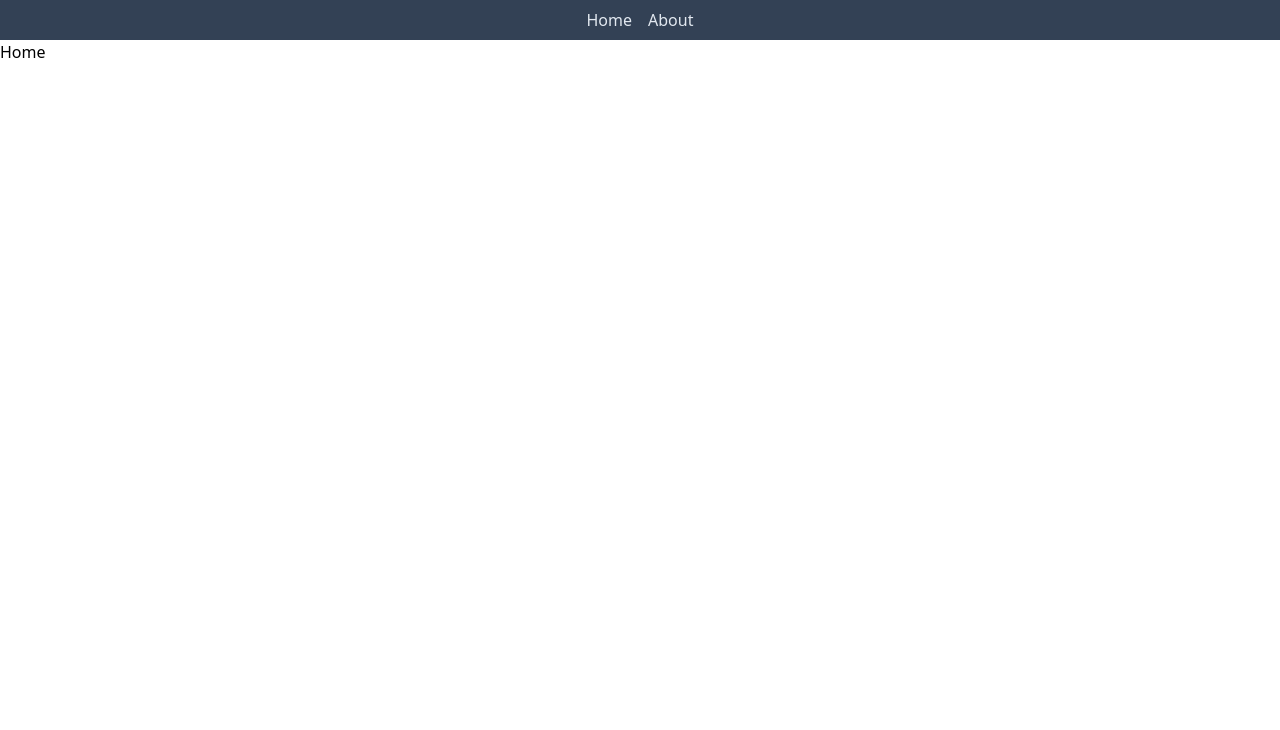
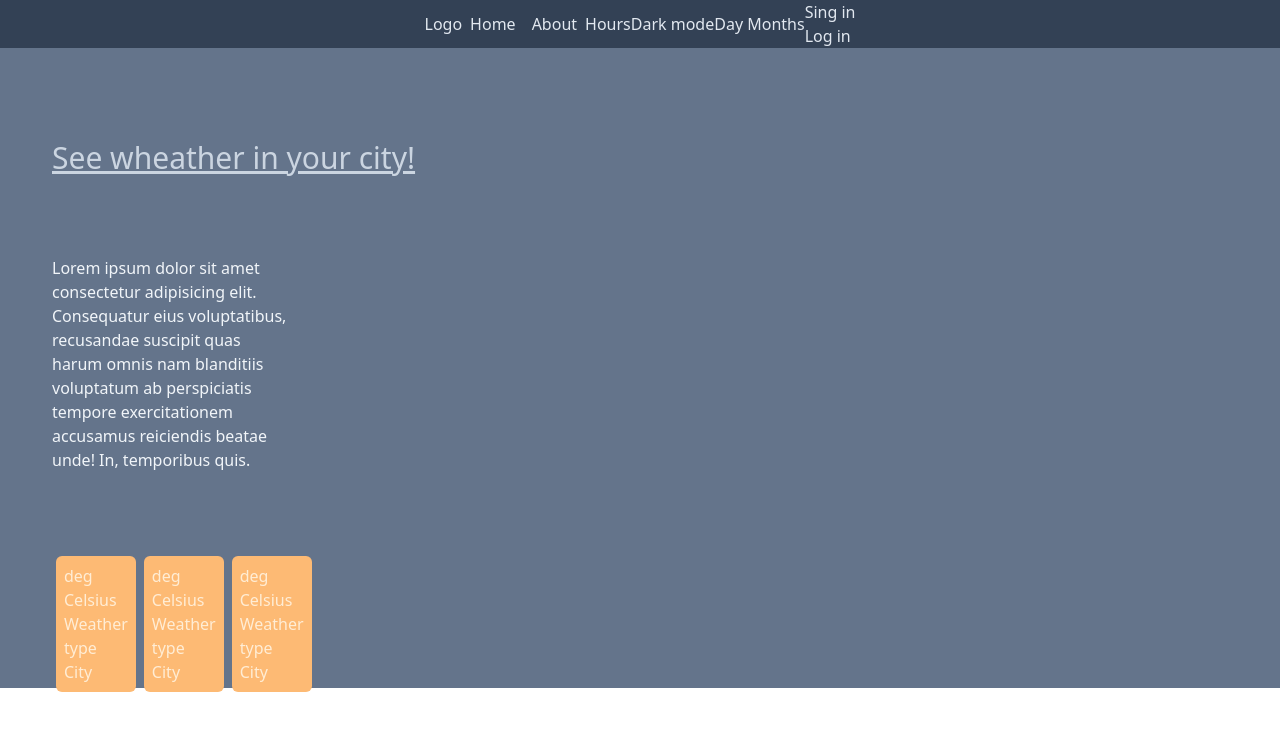
Before and after one commit to Alexandru2401/weather-react-app, a React (Create React App) app: page / in a window 1280 px wide. Shown: the top 730 px of the page. Built offline with nearby package versions, Linux system fonts and the light colour scheme.

Commit message:
adding some style and new content for navbar and home

```diff
--- a/src/App.js
+++ b/src/App.js
@@ -1,8 +1,8 @@
 import "./index.css";
 import { BrowserRouter as Router, Route, Routes } from "react-router-dom";
 import Navbar from "./components/Navbar";
-import Home from "./components/Home";
-import About from "./components/About";
+import Home from "./pages/Home";
+import About from "./pages/About";
 function App() {
   return (
     <Router>
--- /dev/null
+++ b/src/components/Header.jsx
@@ -0,0 +1,44 @@
+export default function Header() {
+  const basicCardStyle =
+    "flex flex-col bg-orange-300 p-2 text-orange-100 m-1 rounded-md";
+
+  return (
+    <header className="bg-slate-500 p-3 h-[80vh]">
+      <h1 className="text-3xl text-slate-300 underline my-20 mx-10">
+        See wheather in your city!
+      </h1>
+      <div className="w-60 my-20 mx-10">
+        <p className="text-slate-100">
+          Lorem ipsum dolor sit amet consectetur adipisicing elit. Consequatur
+          eius voluptatibus, recusandae suscipit quas harum omnis nam blanditiis
+          voluptatum ab perspiciatis tempore exercitationem accusamus reiciendis
+          beatae unde! In, temporibus quis.
+        </p>
+        {/* Here will be output wheater from 3 city bu default */}
+        <div className="w-50 flex my-20">
+          <div className={basicCardStyle}>
+            <p>
+              deg <span>Celsius</span>
+            </p>
+            <p>Weather type</p>
+            <p>City</p>
+          </div>
+          <div className={basicCardStyle}>
+            <p>
+              deg <span>Celsius</span>
+            </p>
+            <p>Weather type</p>
+            <p>City</p>
+          </div>
+          <div className={basicCardStyle}>
+            <p>
+              deg <span>Celsius</span>
+            </p>
+            <p>Weather type</p>
+            <p>City</p>
+          </div>
+        </div>
+      </div>
+    </header>
+  );
+}
--- a/src/components/Home.jsx
+++ /dev/null
@@ -1,3 +0,0 @@
-export default function Home() {
-  return <div>Home</div>;
-}
--- a/src/components/Navbar.jsx
+++ b/src/components/Navbar.jsx
@@ -2,6 +2,7 @@ import { Link } from "react-router-dom";
 export default function Navbar() {
   return (
     <nav className="flex items-center justify-center bg-slate-700 text-slate-200">
+      <div>Logo</div>
       <ul className="flex items-center justify-center">
         <li className="p-1 m-1">
           <Link to="/">Home</Link>
@@ -10,6 +11,13 @@ export default function Navbar() {
           <Link to="/about">About</Link>
         </li>
       </ul>
+      <div>Hours</div>
+      <div>Dark mode</div>
+      <div>Day Months</div>
+      <ul>
+        <li>Sing in</li>
+        <li>Log in</li>
+      </ul>
     </nav>
   );
 }
--- /dev/null
+++ b/src/pages/Home.jsx
@@ -0,0 +1,10 @@
+import Header from "../components/Header";
+export default function Home() {
+  return (
+    <div>
+      <Header />
+    </div>
+  );
+}
+
+// return header
```
Also changed, not shown: src/pages/About.jsx (renamed from src/components/About.jsx).
